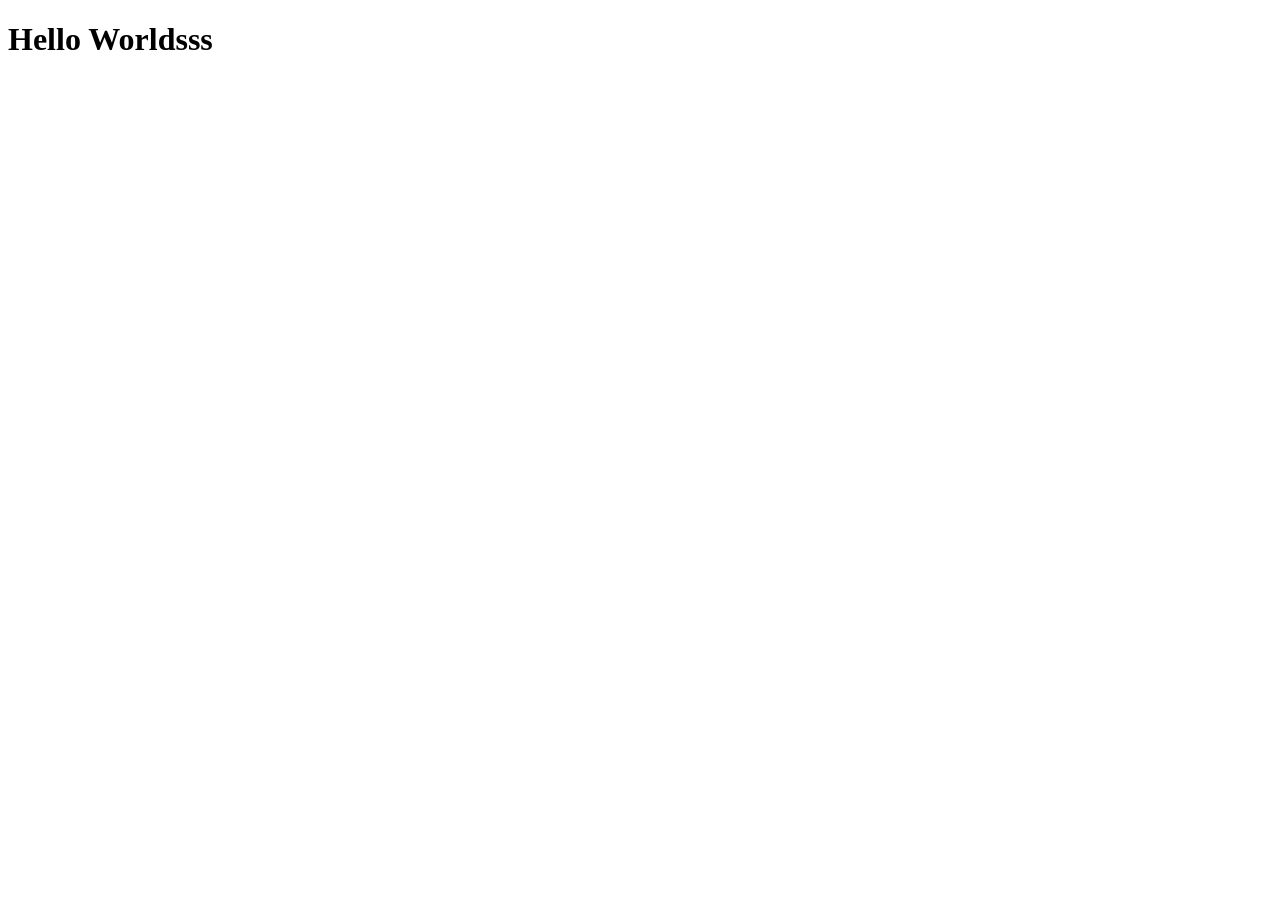
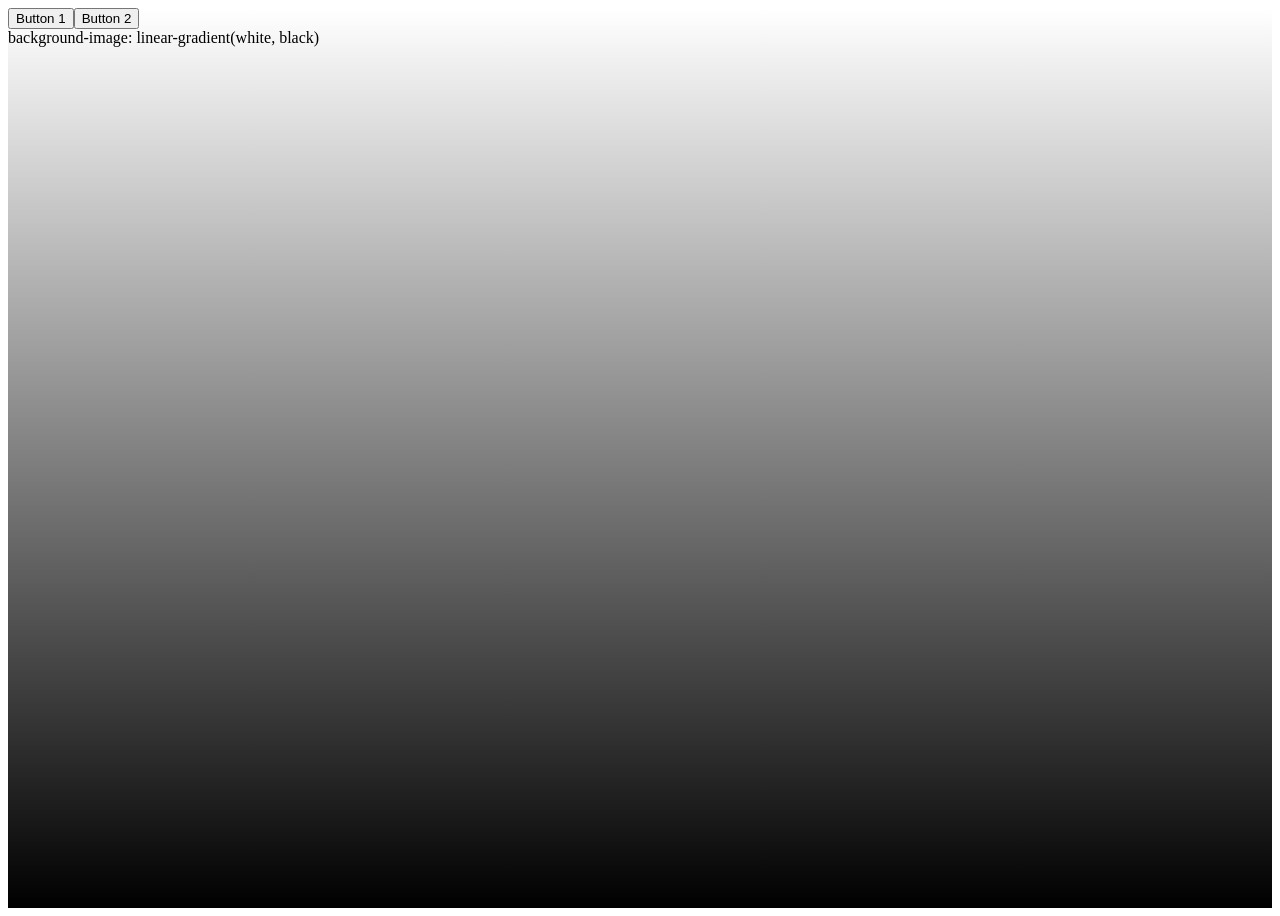
Before and after one commit to sh4rifi/css-gradient, a React (Create React App) app: page / in a window 1280 px wide. Before the commit the page ends 800 px from the top, so only its background shows below. Built offline with nearby package versions, Linux system fonts and the light colour scheme.

Commit message:
added react-color, added Home component, Added butttons to change gradient background

```diff
--- a/package.json
+++ b/package.json
@@ -7,6 +7,7 @@
     "@testing-library/react": "^9.4.0",
     "@testing-library/user-event": "^7.2.1",
     "react": "^16.12.0",
+    "react-color": "^2.18.0",
     "react-dom": "^16.12.0",
     "react-scripts": "3.3.1"
   },
--- a/src/App.js
+++ b/src/App.js
@@ -1,9 +1,10 @@
 import React from 'react';
+import Home from './scenes/Home';
 
 function App() {
   return (
     <div className="App">
-      <h1>Hello Worldsss</h1>
+      <Home />
     </div>
   );
 }
--- /dev/null
+++ b/src/scenes/Home/index.js
@@ -0,0 +1,35 @@
+import React from 'react';
+
+class Home extends React.Component {
+
+    constructor(props) {
+        super(props);
+
+        this.state = {
+            color1: 'white',
+            color2: 'black'
+        }
+    }
+
+    handleClickSelectColor = (type, value) => {
+        this.setState({
+            [type]: value
+        })
+    }
+
+    render() {
+        const { color1, color2 } = this.state;
+        const gradient = `linear-gradient(${color1}, ${color2})`;
+        return (
+            <div style={{backgroundImage: gradient, height: '900px'}}>
+                <button onClick={() => this.handleClickSelectColor('color1', 'blue')}>Button 1</button>
+                <button onClick={() => this.handleClickSelectColor('color2', 'red')}>Button 2</button>
+                <div className='output'>
+                    background-image: {gradient}
+                </div>
+            </div>
+        )
+    }
+}
+
+export default Home;
```
Also changed, not shown: 1 other file (tests, documents, lock files or other folders).
